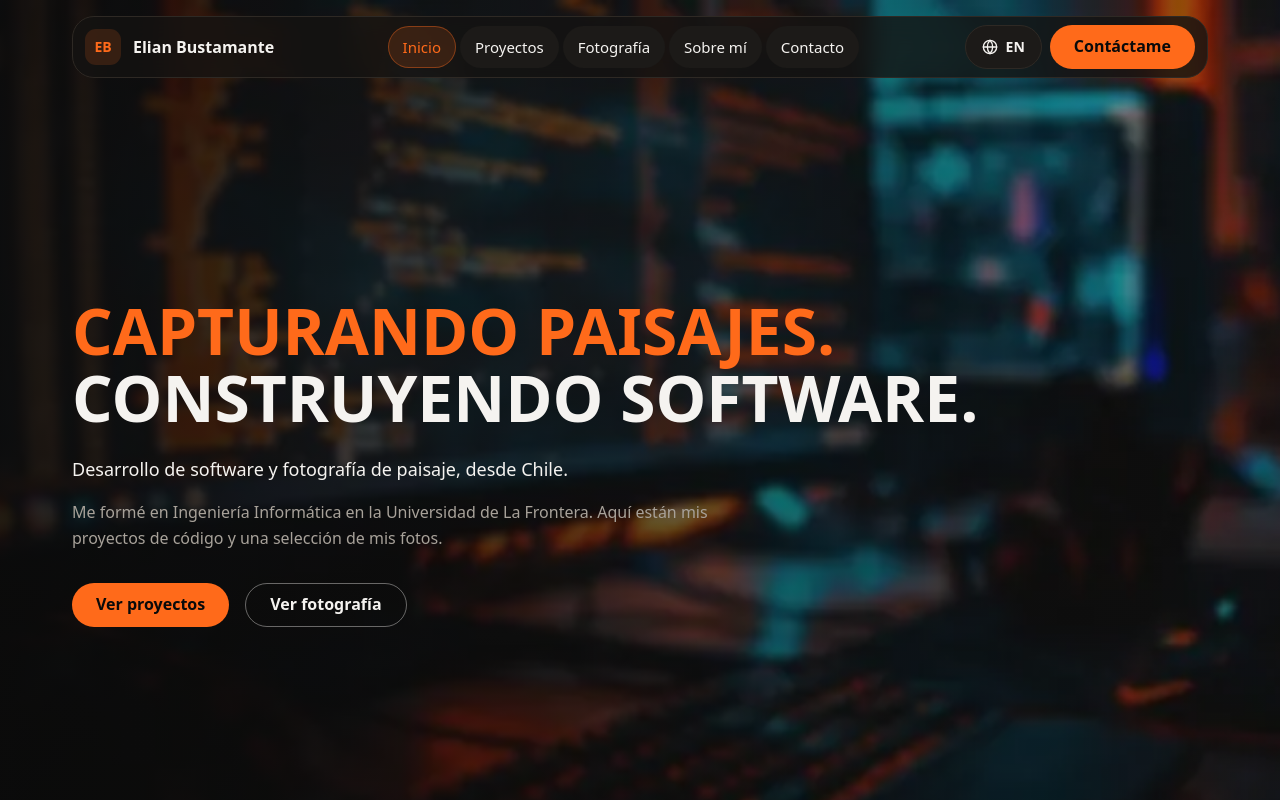
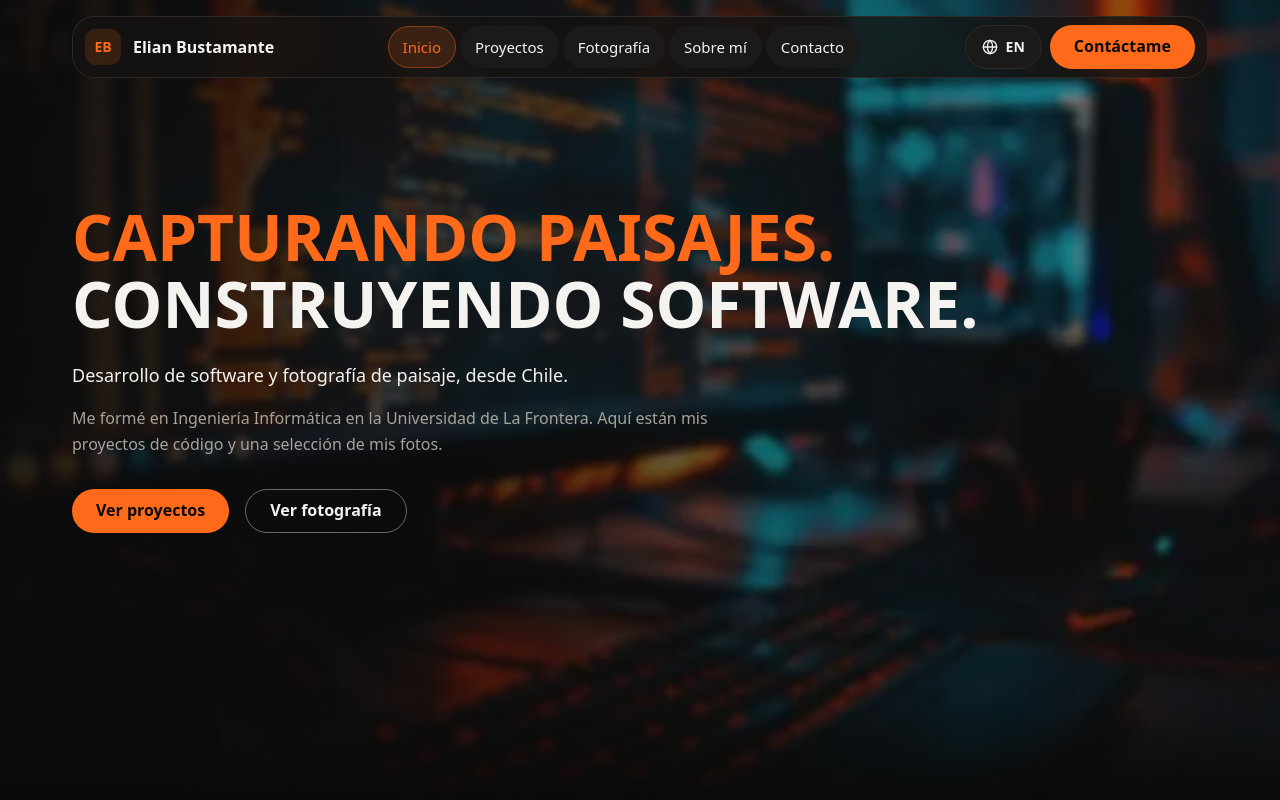
Before and after one commit to ElianBustamante/ElianBustamante.github.io, a React (Vite) app: page / in a window 1280 px wide. Shown: the top 800 px of the page. Built offline with nearby package versions, Linux system fonts and the light colour scheme.

Commit message:
fix: change navbar to fixed position to eliminate scroll overflow in hero

```diff
--- a/src/components/Hero.jsx
+++ b/src/components/Hero.jsx
@@ -13,7 +13,7 @@ export default function Hero() {
     >
       {bgUrl && (
         <div
-          className="absolute inset-x-0 -top-[94px] bottom-0 -z-10"
+          className="absolute inset-0 -z-10"
           style={{
             backgroundImage: `url(${bgUrl})`,
             backgroundSize: 'cover',
--- a/src/components/Navbar.jsx
+++ b/src/components/Navbar.jsx
@@ -45,7 +45,7 @@ export default function Navbar() {
   const closeMenu = () => setMenuOpen(false)
 
   return (
-    <header className="sticky top-0 z-50 w-full pointer-events-none">
+    <header className="fixed top-0 z-50 w-full pointer-events-none">
       <div className="pt-4 pb-4 px-4 md:px-6 lg:px-8 max-w-[1200px] mx-auto pointer-events-auto">
         <nav
           aria-label={t('nav.aria')}
```
